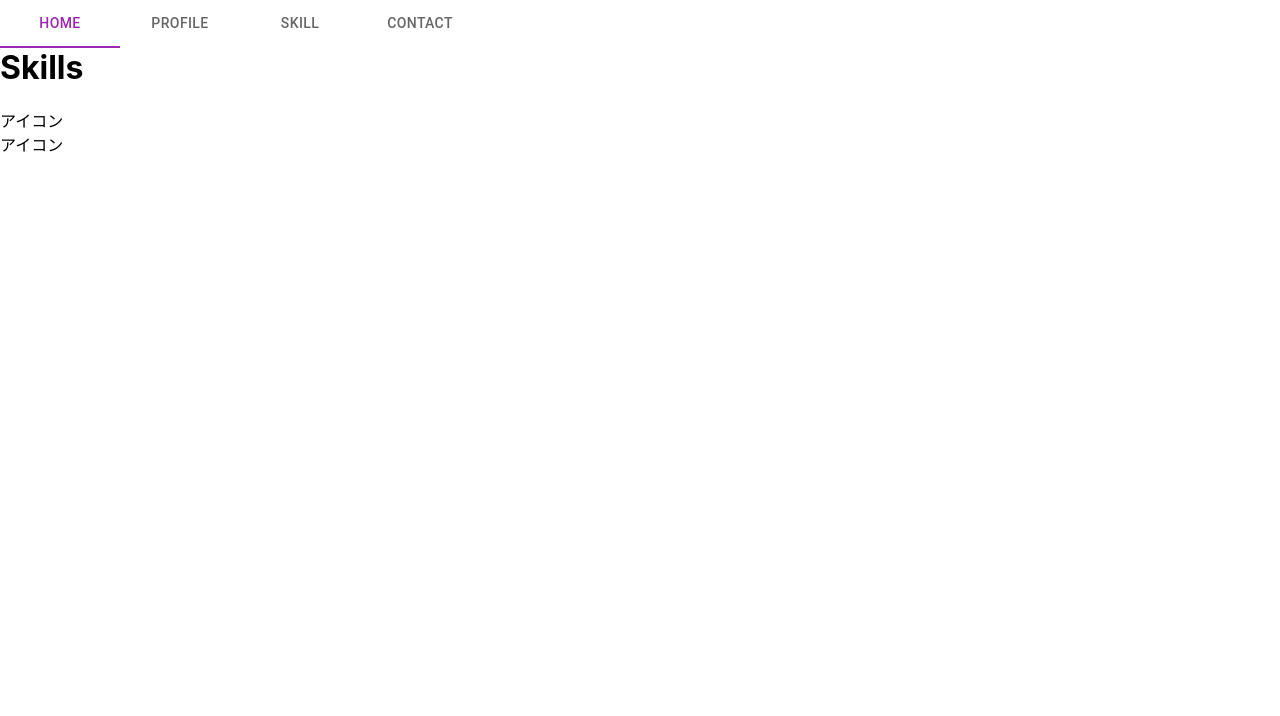
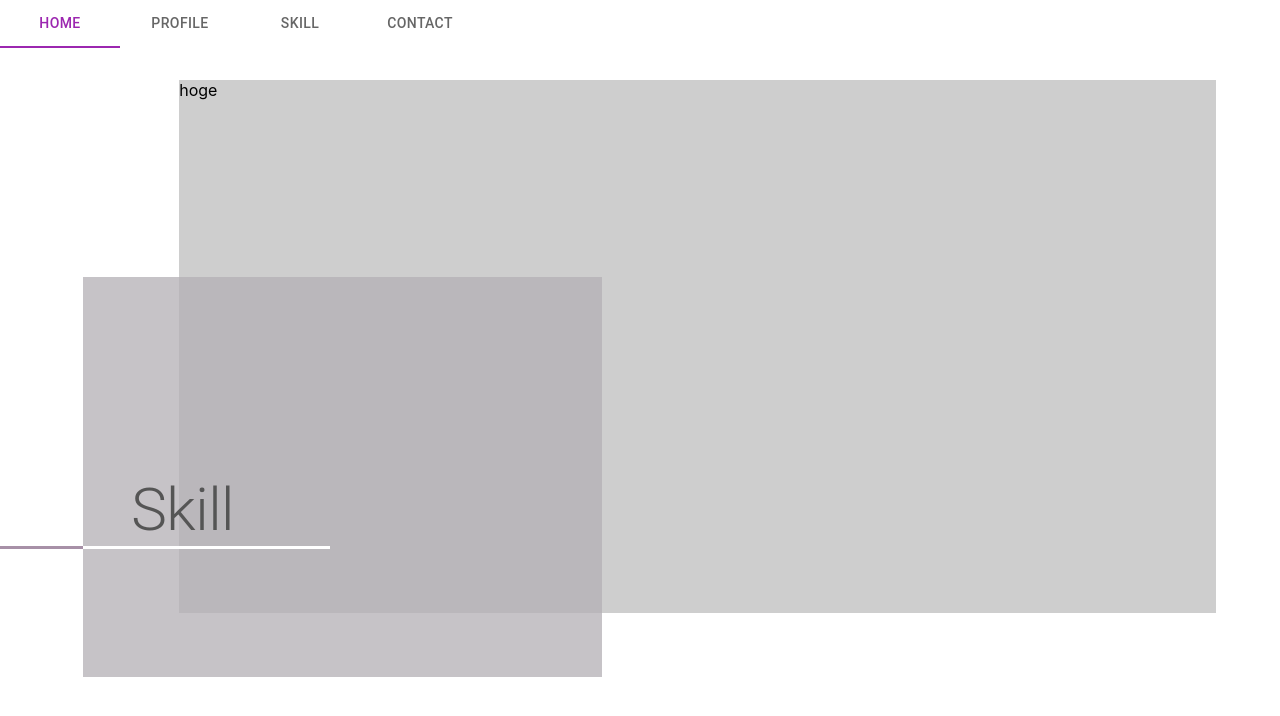
Before and after one commit to NatsukiWakasugi/my_portfolio, a React (Create React App) app: page /skill in a window 1280 px wide. Shown: the top 716 px of the page. Built offline with nearby package versions, Linux system fonts and the light colour scheme.

Commit message:
update UI.profile, contact, skill

```diff
--- a/src/front/Contact.tsx
+++ b/src/front/Contact.tsx
@@ -1,15 +1,62 @@
 import * as React from 'react';
+import useWindowDimensions from './common';
+import { Box, Container, Typography } from '@mui/material';
 
 const Contact: React.VFC = () => {
+  const height = useWindowDimensions().height;
+
   return (
-    <div style={{ marginTop: '3rem' }}>
-      <h1>Contact</h1>
-      お名前
-      <br />
-      メールアドレス
-      <br />
-      問い合わせ内容
-      <br />
+    <div style={{ marginTop: '5rem' }}>
+      <Container>
+        <Box
+          sx={{
+            position: 'relative',
+            margin: '9rem 0 0 auto',
+            width: '90%',
+            height: `calc(${height}px * 2/3)`,
+            backgroundColor: 'rgba(190, 190, 190, 0.75)',
+          }}
+        >
+          hoge
+          <Box
+            sx={{
+              position: 'absolute',
+              width: '50%',
+              height: `calc(${height}px / 2)`,
+              left: '-6rem',
+              top: '-4rem',
+              backgroundColor: 'rgba(179, 175, 180, 0.75)',
+            }}
+          />
+          <div
+            style={{
+              position: 'absolute',
+              display: 'flex',
+              left: '-12rem',
+              top: '4rem',
+            }}
+          >
+            <Typography
+              sx={{
+                paddingLeft: '6rem',
+                borderBottom: '0.2rem solid;',
+                borderBottomColor: '#a790a7',
+              }}
+            />
+            <Typography
+              variant="h2"
+              sx={{
+                color: '#555555',
+                padding: '0 6rem 0 3rem',
+                borderBottom: '0.2rem solid;',
+                borderBottomColor: '#FFFFFF',
+              }}
+            >
+              Contact
+            </Typography>
+          </div>
+        </Box>
+      </Container>
     </div>
   );
 };
--- a/src/front/Profile.tsx
+++ b/src/front/Profile.tsx
@@ -1,19 +1,59 @@
 import * as React from 'react';
-import { Container } from '@mui/material';
+import { Box, Container, Typography } from '@mui/material';
+import useWindowDimensions from './common';
 
 const Profile: React.VFC = () => {
+  const height = useWindowDimensions().height;
   return (
-    <div style={{ marginTop: '3rem' }}>
+    <div style={{ marginTop: '5rem' }}>
       <Container>
-        <div
-          style={{
-            width: '20rem',
-            height: '20rem',
-            backgroundColor: '#C1C1C1',
+        <Box
+          sx={{
+            position: 'relative',
+            width: '90%',
+            height: `calc(${height}px * 2/3)`,
+            backgroundColor: 'rgba(190, 190, 190, 0.75)',
           }}
-        />
-        <h1>Profile</h1>
-        name: 大山奈津妃 githubリンク
+        >
+          name: natsuki githubリンク
+          <Box
+            sx={{
+              position: 'absolute',
+              width: '50%',
+              height: `calc(${height}px / 2)`,
+              right: '-6rem',
+              bottom: '-4rem',
+              backgroundColor: 'rgba(179, 175, 180, 0.75)',
+            }}
+          />
+          <div
+            style={{
+              position: 'absolute',
+              display: 'flex',
+              right: '-12rem',
+              bottom: '4rem',
+            }}
+          >
+            <Typography
+              variant="h2"
+              sx={{
+                color: '#555555',
+                padding: '0 3rem 0 6rem',
+                borderBottom: '0.2rem solid;',
+                borderBottomColor: '#FFFFFF',
+              }}
+            >
+              Profile
+            </Typography>
+            <Typography
+              sx={{
+                paddingRight: '6rem',
+                borderBottom: '0.2rem solid;',
+                borderBottomColor: '#a790a7',
+              }}
+            />
+          </div>
+        </Box>
       </Container>
     </div>
   );
--- a/src/front/Skill.tsx
+++ b/src/front/Skill.tsx
@@ -1,15 +1,64 @@
 import * as React from 'react';
+import { Box, Container, Typography } from '@mui/material';
+import useWindowDimensions from './common';
 
-const Profile: React.VFC = () => {
+const Skill: React.VFC = () => {
+  const height = useWindowDimensions().height;
+
   return (
-    <div style={{ marginTop: '3rem' }}>
-      <h1>Skills</h1>
-      アイコン
-      <br />
-      アイコン
-      <br />
+    <div style={{ marginTop: '5rem' }}>
+      <Container>
+        <Box
+          sx={{
+            position: 'relative',
+            margin: '0 0 0 auto',
+            width: '90%',
+            height: `calc(${height}px * 2/3)`,
+            backgroundColor: 'rgba(190, 190, 190, 0.75)',
+          }}
+        >
+          hoge
+          <Box
+            sx={{
+              position: 'absolute',
+              width: '50%',
+              height: `calc(${height}px / 2)`,
+              left: '-6rem',
+              bottom: '-4rem',
+              backgroundColor: 'rgba(179, 175, 180, 0.75)',
+            }}
+          />
+          <div
+            style={{
+              position: 'absolute',
+              display: 'flex',
+              left: '-12rem',
+              bottom: '4rem',
+            }}
+          >
+            <Typography
+              sx={{
+                paddingLeft: '6rem',
+                borderBottom: '0.2rem solid;',
+                borderBottomColor: '#a790a7',
+              }}
+            />
+            <Typography
+              variant="h2"
+              sx={{
+                color: '#555555',
+                padding: '0 6rem 0 3rem',
+                borderBottom: '0.2rem solid;',
+                borderBottomColor: '#FFFFFF',
+              }}
+            >
+              Skill
+            </Typography>
+          </div>
+        </Box>
+      </Container>
     </div>
   );
 };
 
-export default Profile;
+export default Skill;
```
